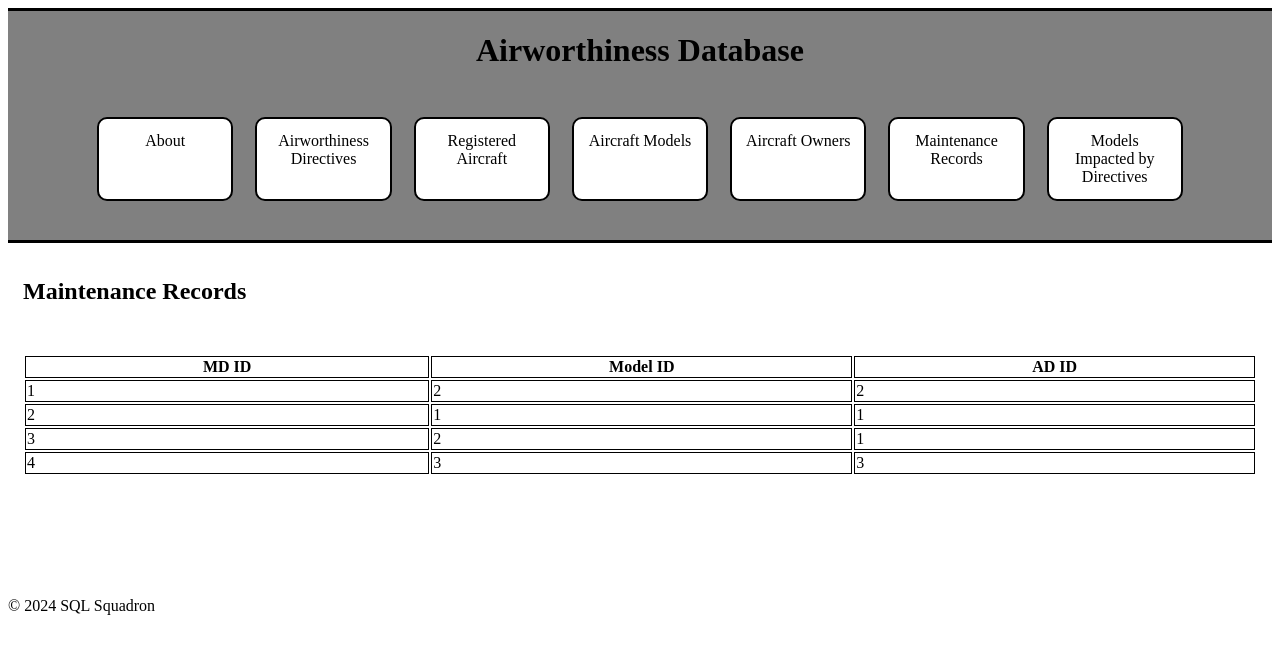
After one commit to emburyj/Airworthiness_Database, a Flask app: page /Models_Directives in a window 1280 px wide. The commit adds this page. Shown: the top 654 px of the page. Run offline with Flask 3, Linux system fonts and the light colour scheme; some libraries are stand-ins or nearby versions.

Commit message:
Added models_directives page; updated base.html and app.py accordingly

```diff
--- a/app.py
+++ b/app.py
@@ -101,6 +101,20 @@ def Maintenance_Records():
 
     return render_template("Maintenance_Records.html", entities=entities, data=data, page_name="Maintenance Records")
 
+@app.route('/Models_Directives')
+def Models_Directives():
+    entities = ["MD ID", "Model ID", "AD ID"]
+
+    data = [
+            {"MDID": 1, "MID": 2, "ADID": 2},
+            {"MDID": 2, "MID": 1, "ADID": 1},
+            {"MDID": 3, "MID": 2, "ADID": 1},
+            {"MDID": 4, "MID": 3, "ADID": 3}
+            ]
+
+    return render_template("Models_Directives.html", entities=entities, data=data, page_name="Maintenance Records")
+
+
 # Listener
 if __name__ == "__main__":
 
--- /dev/null
+++ b/templates/Models_Directives.html
@@ -0,0 +1,24 @@
+{% extends "base.html" %}
+{% block information %}
+    <h2>{{page_name}}</h2>
+{% endblock %}
+
+{% block read %}
+<table>
+    <tbody>
+        <tr>
+            {% for entity in entities %}
+                <th>{{ entity }}</th>
+            {% endfor %}
+        </tr>
+        {% for record in data %}
+        <tr>
+            <td>{{ record.MDID }}</td>
+            <td>{{ record.MID }}</td>
+            <td>{{ record.ADID }}</td>
+        </tr>
+        {% endfor %}
+    </tbody>
+</table>
+
+{% endblock %}
--- a/templates/base.html
+++ b/templates/base.html
@@ -20,6 +20,7 @@
             <a href="{{ url_for('Aircraft_Models')}}">Aircraft Models</a>
             <a href="{{ url_for('Aircraft_Owners')}}">Aircraft Owners</a>
             <a href="{{ url_for('Maintenance_Records')}}">Maintenance Records</a>
+            <a href="{{ url_for('Models_Directives')}}">Models Impacted by Directives</a>
         </nav>
     </header>
     <main>
```
